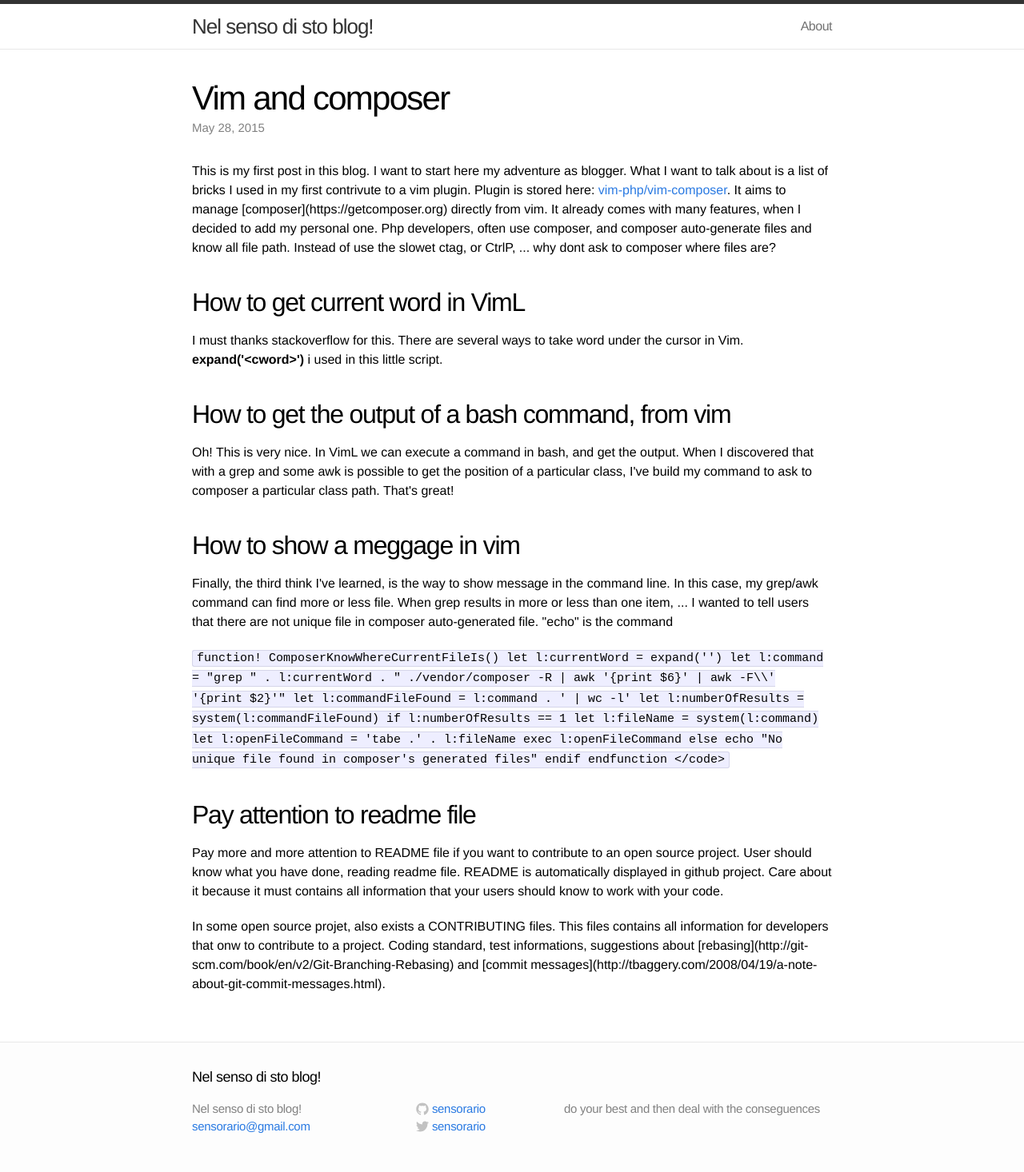
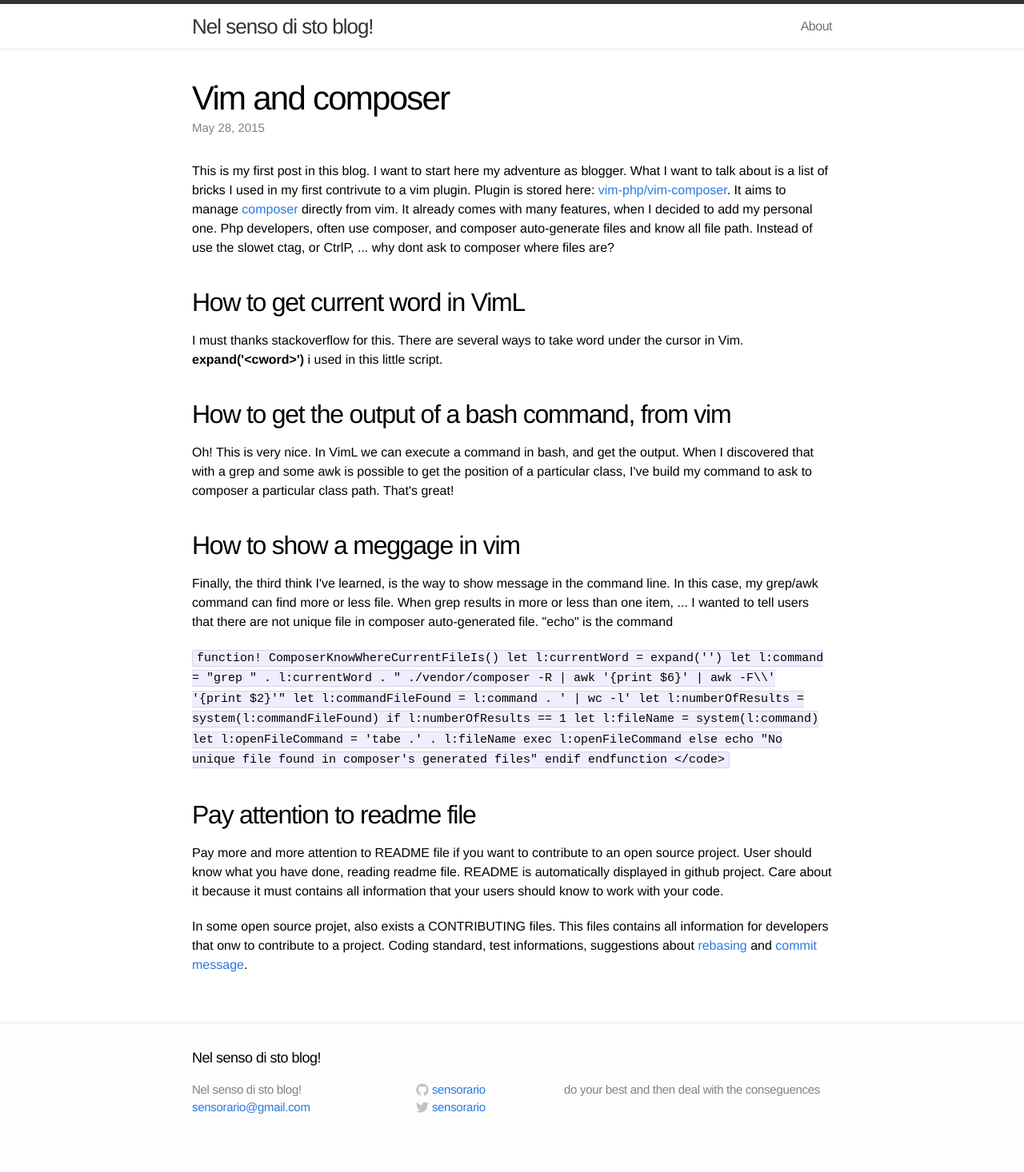
Before and after one commit to sensorario/sensorario.github.io, a Jekyll site: the page built from _posts/2015-06-01-vim-and-composer.markdown, in a window 1280 px wide. Shown: the whole page at 80% size. Built offline with Jekyll 4.4.1, drawn with Linux system fonts in a browser that asks for light colours; after the commit the page ends 1442 px from its top, so only the background shows below that.

Commit message:
Fixed links

```diff
--- a/_posts/2015-06-01-vim-and-composer.markdown
+++ b/_posts/2015-06-01-vim-and-composer.markdown
@@ -5,7 +5,7 @@ date:   2015-05-28
 categories: vim, composer
 ---
 
-<p>This is my first post in this blog. I want to start here my adventure as blogger. What I want to talk about is a list of bricks I used in my first contrivute to a vim plugin. Plugin is stored here: <a href="https://github.com/vim-php/vim-composer">vim-php/vim-composer</a>. It aims to manage [composer](https://getcomposer.org) directly from vim. It already comes with many features, when I decided to add my personal one. Php developers, often use composer, and composer auto-generate files and know all file path. Instead of use the slowet ctag, or CtrlP, ... why dont ask to composer where files are?</p>
+<p>This is my first post in this blog. I want to start here my adventure as blogger. What I want to talk about is a list of bricks I used in my first contrivute to a vim plugin. Plugin is stored here: <a href="https://github.com/vim-php/vim-composer">vim-php/vim-composer</a>. It aims to manage <a href="https://getcomposer.org">composer</a> directly from vim. It already comes with many features, when I decided to add my personal one. Php developers, often use composer, and composer auto-generate files and know all file path. Instead of use the slowet ctag, or CtrlP, ... why dont ask to composer where files are?</p>
 
 <h2>How to get current word in VimL</h2>
 <p>I must thanks stackoverflow for this. There are several ways to take word under the cursor in Vim. <strong>expand('&lt;cword&gt;')</strong> i used in this little script.</p>
@@ -34,4 +34,4 @@ endfunction
 
 <h2>Pay attention to readme file</h2>
 <p>Pay more and more attention to README file if you want to contribute to an open source project. User should know what you have done, reading readme file. README is automatically displayed in github project. Care about it because it must contains all information that your users should know to work with your code.</p>
-<p>In some open source projet, also exists a CONTRIBUTING files. This files contains all information for developers that onw to contribute to a project. Coding standard, test informations, suggestions about [rebasing](http://git-scm.com/book/en/v2/Git-Branching-Rebasing) and [commit messages](http://tbaggery.com/2008/04/19/a-note-about-git-commit-messages.html).</p>
+<p>In some open source projet, also exists a CONTRIBUTING files. This files contains all information for developers that onw to contribute to a project. Coding standard, test informations, suggestions about <a href="http://git-scm.com/book/en/v2/Git-Branching-Rebasing">rebasing</a> and <a href="http://tbaggery.com/2008/04/19/a-note-about-git-commit-messages.html">commit message</a>.</p>
```
